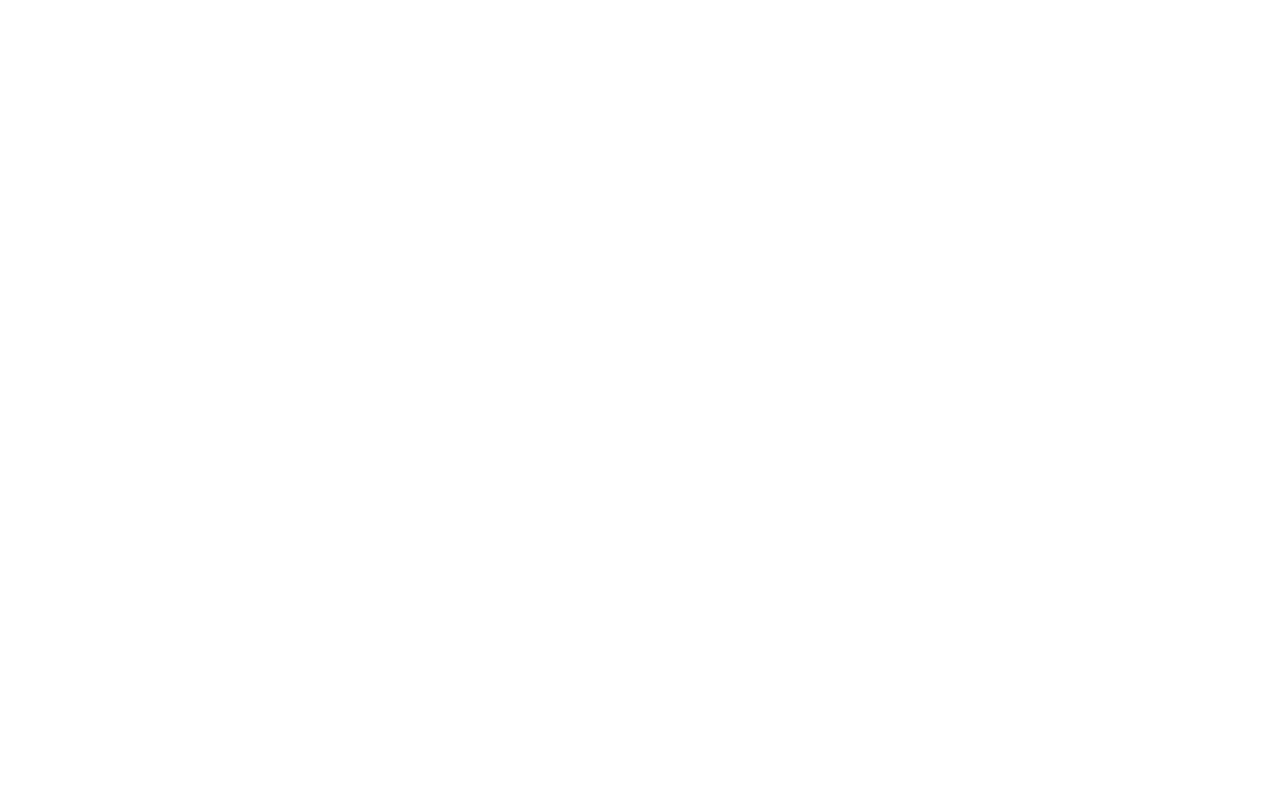
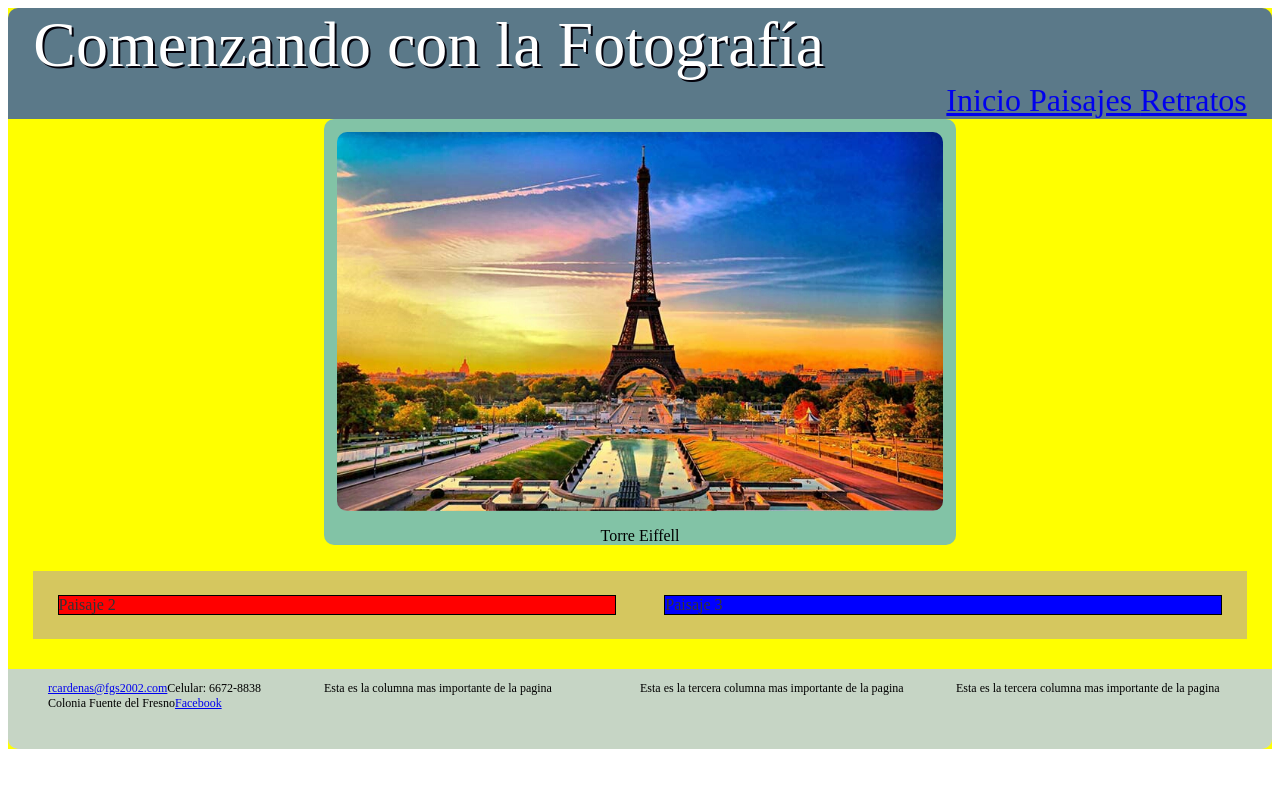
Before and after one commit to RaulCardenasSchaw/Evaluacion_Final, a plain HTML site: page index.html in a window 1280 px wide. Drawn offline with Linux system fonts and the light colour scheme.

Commit message:
ImagenCentral

```diff
--- a/css/estilos.css
+++ b/css/estilos.css
@@ -1,19 +1,128 @@
 body {
+    font-family: Dancing Script;
+}
+
+.Contenedor {
+    width: 100%;
+    background-color: yellow;
 }
 
 .Cabecera {
+    width: 100%;
+    color: white;
+    background-color: #5b7989;
+    border-radius: 10px 10px 0px 0px;
+    height: 5%;
+}
+
+.Cabecera header {
+    margin-left: 2%;
+    width: 100%;
+    font-size: 5vw;
+    text-shadow: 2px 2px #02010a;
+}
+
+.Cabecera nav {
+    margin-right: 2%;
+    color: white;
+    font-size: 2.5vw;
+    text-align: right;
+    vertical-align: top;
+}
+
+footer {
+    clear: both;
+    width: 100%;
+    height: 10vh;
+    border-radius: 0px 0px 10px 10px;
+    margin-top: 0.5vh;
+    background-color: #C6d5c5;
+    display: flex;
+    flex-flow: row wrap;
+    font-size: 12px;
 }
 
 .ImagenCentral {
+    background-color: #82c3a6;
+    border-radius: 10px;
+    margin-left: 25%;
+    width: 50%;
+    text-align: center;
 }
 
-.ImagenSecundaria{
+.ImagenCentral img {
+     margin: 2%;
+    width: 96%;
+    border-radius: 10px;
 }
 
-@media all and (max-width: 900px) {
-
+.ImagenSecundaria {
+     width: 96%;
+     height: 100%;
+    margin-left: 2%;
+    margin-right: 2%;
+    margin-top: 2%;
+    margin-bottom: 2%;
+    display: inline-flex;
+    flex-flow: row;
 }
 
+.ImagenSecundaria1, .ImagenSecundaria2 {
+    display: inline-block;
+    width: 50%;
+    margin: 5vh 0;
+    border: 1px solid black;
+}
+
+.ImagenSecundaria1 {
+    background-color: red;
+    margin: 2%;
+    color: #333;
+}
+
+.ImagenSecundaria2 {
+margin: 2%;
+    background-color: blue;
+    color: #333;
+}
+
+.ImagenSecundaria1 img {}
+
+.ImagenSecundaria2 img {}
+
+.PiePagina ul li {
+    list-style-type: none;
+    float: left;
+    padding: 0vh;
+}
+
+.ImagenSecundaria {
+    background-color: #d5c75f;
+}
+
+.columna1 {
+    width: 25%;
+}
+
+.columna2 {
+    width: 25%;
+}
+
+.columna3 {
+    width: 25%;
+}
+
+.columna4 {
+    width: 25%;
+}
+
+
+/*
 @media all and ((min-width: 900px) {
+}*/
 
+@media all and (max-width: 900px) {
+    /*.Cabecera header {
+         font-size: 3vw;
+     }*/
 }
--- a/index.html
+++ b/index.html
@@ -5,48 +5,54 @@
     <meta charset="utf-8">
     <meta name="viewport" content="width=device-width,user-scalable=no">
     <link rel="stylesheet" href="css/estilos.css">
-    <title></title>
+    <title>Comenzando con la Fotografía</title>
 </head>
 
 <body>
-	<header>
-		<h1></h1>
-	</header>
-	<section id="Cabecera">
-		<article>
-		</article>
-
-		<article>
-		</article>
-
-		<article>
-		</article>
-	</section>
-	<section id="ImagenCentral">
-		<article>
-		</article>
-
-		<article>
-		</article>
-
-		<article>
-		</article>
-	</section>
-	<section id="ImagenSecundaria">
-		<article>
-		</article>
-
-		<article>
-		</article>
-
-		<article>
-		</article>
-	</section>
-
-	<footer>
-
-	</footer>
-
+    <div class="Contenedor">
+        <div class="Cabecera">
+            <header>
+                Comenzando con la Fotografía
+            </header>
+            <nav>
+                <a href=" html/inicio.html">Inicio  </a>
+                <a href="html/paisajes.html">Paisajes  </a>
+                <a href="html/retratos.html">Retratos  </a>
+            </nav>
+        </div>
+        <div class="ImagenCentral ">
+            <img src="image/Paisaje_1.jpg" alt="Paisaje 1" title="Paisaje 1" />Torre Eiffell
+        </div>
+        <div class="ImagenSecundaria ">
+            <div class="ImagenSecundaria1">Paisaje 2
+                <!-- <img src="image/Paisaje_2.jpg" alt="Paisaje 2" title="Paisaje 2" /> -->
+            </div>
+            <div class="ImagenSecundaria2">Paisaje 3
+                <!-- <img src="image/Paisaje_3.jpg" alt="Paisaje 3" title="Paisaje 3" /> -->
+            </div>
+        </div>
+        <div class="PiePagina ">
+            <footer>
+                <div class="columna1">
+                    <ul>
+                        <li><a href="mailto:rcardenas@fgs2002.com">rcardenas@fgs2002.com</a></li>
+                        <li>Celular: 6672-8838</li>
+                        <li>Colonia Fuente del Fresno</li>
+                        <li><a href="https://www.rcardenasschaw@facebook.com">Facebook</a></li>
+                    </ul>
+                </div>
+                <div class="columna2">
+                    <p>Esta es la columna mas importante de la pagina</p>
+                </div>
+                <div class="columna3">
+                    <p>Esta es la tercera columna mas importante de la pagina</p>
+                </div>
+                <div class="columna4">
+                    <p>Esta es la tercera columna mas importante de la pagina</p>
+                </div>
+            </footer>
+        </div>
+    </div>
 </body>
 
 </html>
```
Also changed, not shown: html/paisajes.html (added, +24 -0 lines), html/retratos.html (added, +23 -0 lines), image/Paisaje_1.jpg (added), image/Paisaje_3.jpg (added), image/Paisaje_4.jpg (added), image/Paisaje_5.jpg (added), image/Paisaje_6.jpg (added), 9 other files.
